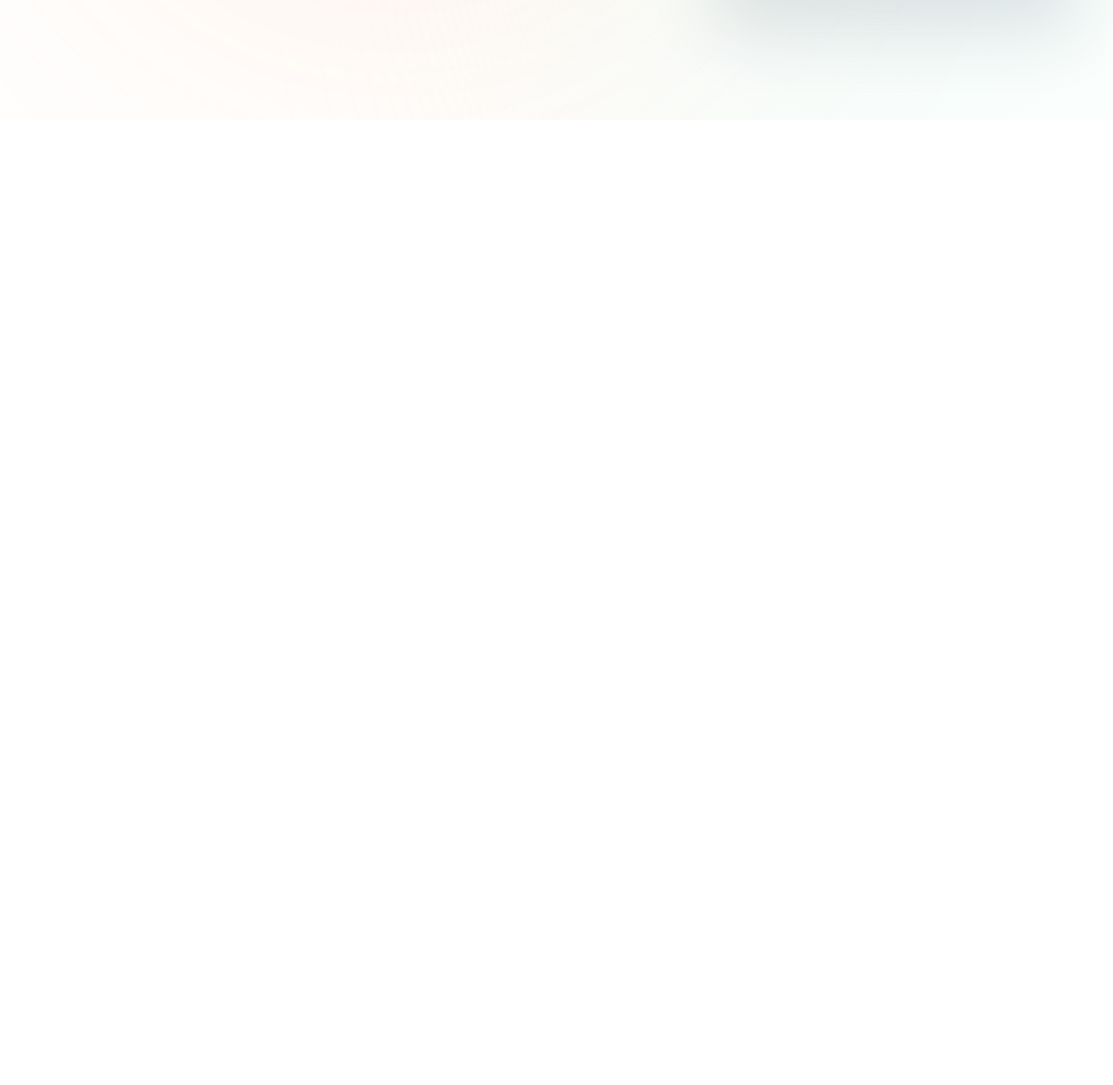
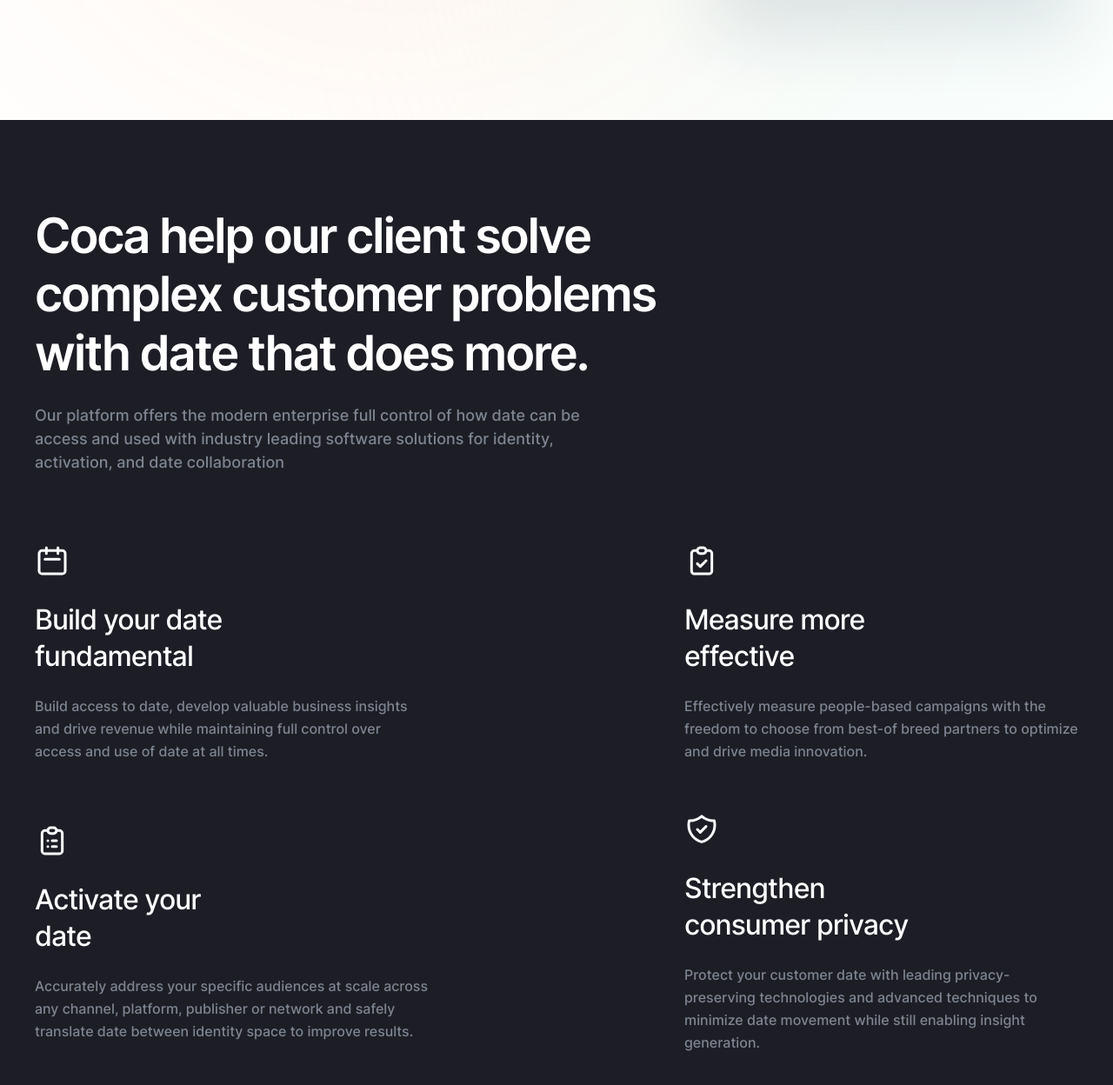
Before and after one commit to khaisendefo/coca, a website built with Vite: page src/index.html in a window 1280 px wide. Shown: the part 764-2012 px from the top of the page at 87% size. Before the commit the page ends 902 px from the top, so only its background shows below. Built offline with nearby package versions, Linux system fonts and the light colour scheme; files whose address does not match are found by name.

Commit message:
Created overview section + fixed hero section

```diff
--- a/src/assets/scss/base/vars.scss
+++ b/src/assets/scss/base/vars.scss
@@ -34,6 +34,17 @@
   --container-padding: 15px;
   --container-width: 1200px;
 
+  // overview colors
+  --overview-bg-color: #1d1e25;
+
+  @include mini-desktop {
+    --container-width: 1000px;
+  }
+
+  @include tablet {
+    --container-width: 860px;
+  }
+
   @include mobile {
     --container-width: 480px;
   }
@@ -62,4 +73,7 @@
 
   // success colors
   --success-color-70: #e2f8f033;
+
+  // overview colors
+  --overview-colors: #18181D;
 }
--- a/src/assets/scss/components/home/hero.scss
+++ b/src/assets/scss/components/home/hero.scss
@@ -7,7 +7,7 @@
   }
 
   @include mini-desktop {
-    min-height: calc(100dvh - 120px);
+    min-height: calc(100dvh - 109px);
   }
 
   &::before {
--- /dev/null
+++ b/src/assets/scss/components/home/overview.scss
@@ -0,0 +1,88 @@
+.overview {
+  padding: 100px 0;
+  background-color: var(--overview-bg-color);
+
+  @include tablet {
+    text-align: center;
+  }
+
+  @include mobile {
+    padding: 60px 0;
+  }
+
+  &__title {
+    margin-bottom: 24px;
+    max-width: 816px;
+    font-weight: 600;
+    letter-spacing: -0.04em;
+    color: #fff;
+  }
+
+  &__descr {
+    margin-bottom: 80px;
+    max-width: 660px;
+    font-weight: 500;
+    line-height: 150%;
+    color: #7e8492;
+
+    @include tablet {
+      margin-bottom: 60px;
+    }
+
+    @include small-mobile {
+      margin-bottom: 50px;
+    }
+  }
+
+  &__list {
+    @include flex-all-between;
+    gap: 56px;
+    flex-wrap: wrap;
+
+    @include tablet {
+      gap: 40px;
+      flex-direction: column;
+      align-items: center;
+    }
+  }
+
+  &__item {
+    max-width: 453px;
+
+    &-icon,
+    &-title {
+      margin-bottom: 24px;
+
+      @include tablet {
+        margin-bottom: 18px;
+      }
+    }
+
+    &-title {
+      max-width: 262px;
+      font-weight: 500;
+      line-height: 131%;
+      letter-spacing: -0.03em;
+      color: #fff;
+
+      @include mobile {
+        max-width: 320px;
+      }
+    }
+
+    &-descr {
+      font-weight: 500;
+      line-height: 162%;
+      color: #7e8492;
+    }
+  }
+
+  &__title,
+  &__descr,
+  &__item-title {
+    @include tablet {
+      margin-right: auto;
+      margin-left: auto;
+    }
+  }
+}
--- a/src/assets/scss/globals/text.scss
+++ b/src/assets/scss/globals/text.scss
@@ -5,6 +5,18 @@
 
   &-h2 {
     font-size: 56px;
+
+    @include tablet {
+      font-size: 46px;
+    }
+
+    @include mobile {
+      font-size: 26px;
+    }
+
+    @include small-mobile {
+      font-size: 30px;
+    }
   }
 
   &-h3 {
@@ -17,6 +29,18 @@
 
   &-h5 {
     font-size: 32px;
+
+    @include tablet {
+      font-size: 28px;
+    }
+
+    @include mobile {
+      font-size: 24px;
+    }
+
+    @include small-mobile {
+      font-size: 22px;
+    }
   }
 
   &-h1,
@@ -71,6 +95,10 @@
 
     &-medium {
       font-size: 18px;
+
+      @include mobile {
+        font-size: 16px;
+      }
     }
 
     &-default {
--- a/src/assets/scss/main.scss
+++ b/src/assets/scss/main.scss
@@ -5,3 +5,4 @@
 // components
 @import './components/header';
 @import './components/home/hero';
+@import './components/home/overview';
--- /dev/null
+++ b/src/html/components/home/overview.html
@@ -0,0 +1,28 @@
+<section class="overview">
+  <div class="overview__container container">
+    <h2 class="overview__title heading-h2">Coca help our client solve complex customer problems with date that does more.</h2>
+    <p class="overview__descr text-p-medium">Our platform offers the modern enterprise full control of how date can be access and used with industry leading software solutions for identity, activation, and date collaboration</p>
+    <ul class="overview__list">
+      <li class="overview__item">
+        <img class="overview__item-icon" src="./assets/icons/calendar-icon.svg" width="40" height="40" alt="Calendar icon">
+        <h3 class="overview__item-title heading-h5">Build your date fundamental</h3>
+        <p class="overview__item-descr text-p-default">Build access to date, develop valuable business insights and drive revenue while maintaining full control over access and use of date at all times.</p>
+      </li>
+      <li class="overview__item">
+        <img class="overview__item-icon" src="./assets/icons/todo-icon.svg" width="40" height="40" alt="Todo icon">
+        <h3 class="overview__item-title heading-h5">Measure more effective</h3>
+        <p class="overview__item-descr text-p-default">Effectively measure people-based campaigns with the freedom to choose from best-of breed partners to optimize and drive media innovation.</p>
+      </li>
+      <li class="overview__item">
+        <img class="overview__item-icon" src="./assets/icons/list-icon.svg" width="40" height="40" alt="List icon">
+        <h3 class="overview__item-title heading-h5">Activate your date</h3>
+        <p class="overview__item-descr text-p-default">Accurately address your specific audiences at scale across any channel, platform, publisher or network and safely translate date between identity space to improve results.</p>
+      </li>
+      <li class="overview__item">
+        <img class="overview__item-icon" src="./assets/icons/shield-icon.svg" width="40" height="40" alt="Calendar icon">
+        <h3 class="overview__item-title heading-h5">Strengthen consumer privacy</h3>
+        <p class="overview__item-descr text-p-default">Protect your customer date with leading privacy-preserving technologies and advanced techniques to minimize date movement while still enabling insight generation.</p>
+      </li>
+    </ul>
+  </div>
+</section>
--- a/src/index.html
+++ b/src/index.html
@@ -6,6 +6,7 @@
   <body class="body" data-theme="light">
     <load src="./html/components/header.html"/>
     <load src="./html/components/home/hero.html"/>
+    <load src="./html/components/home/overview.html"/>
     <script type="module" src="/js/main.js"></script>
   </body>
 
```
